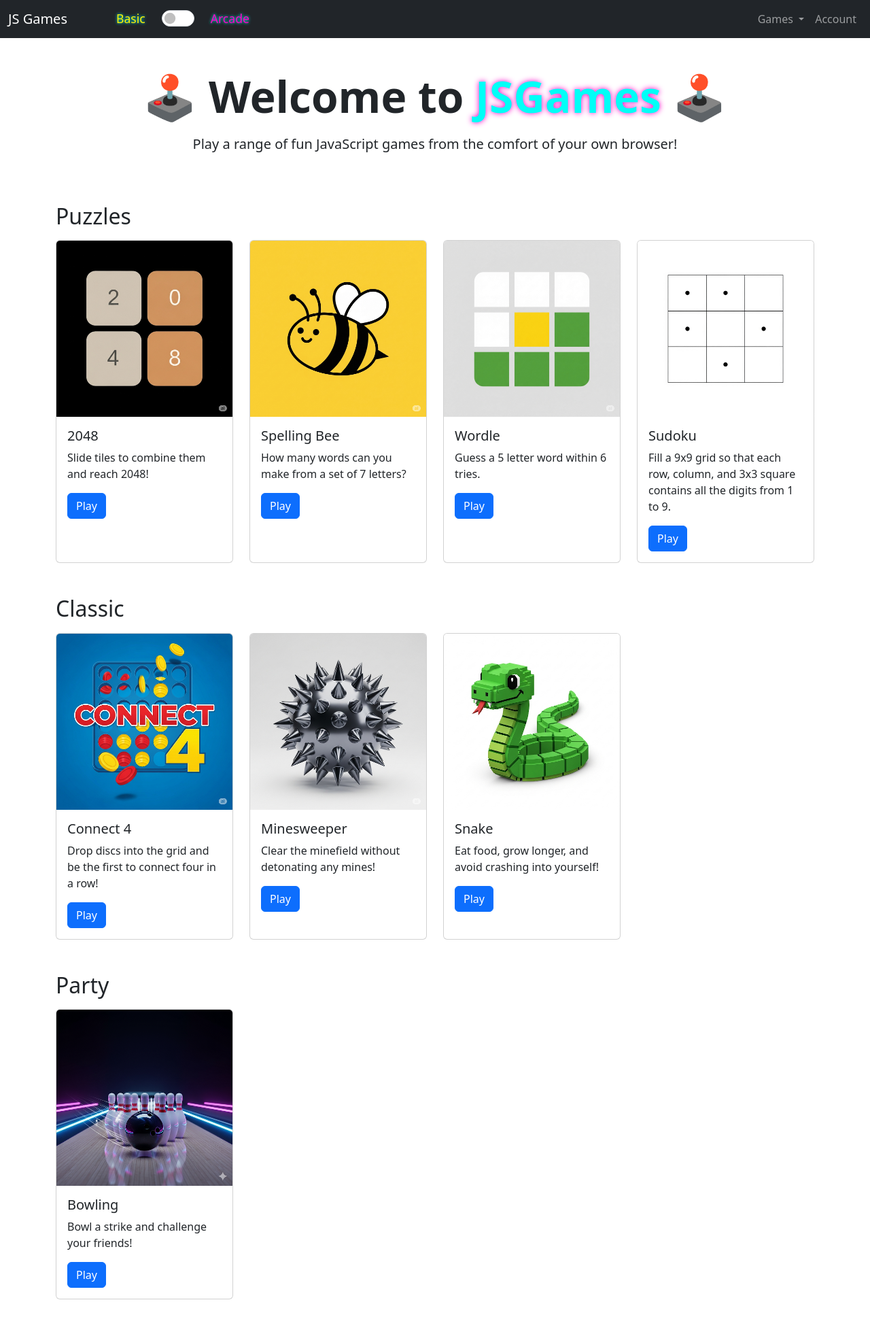
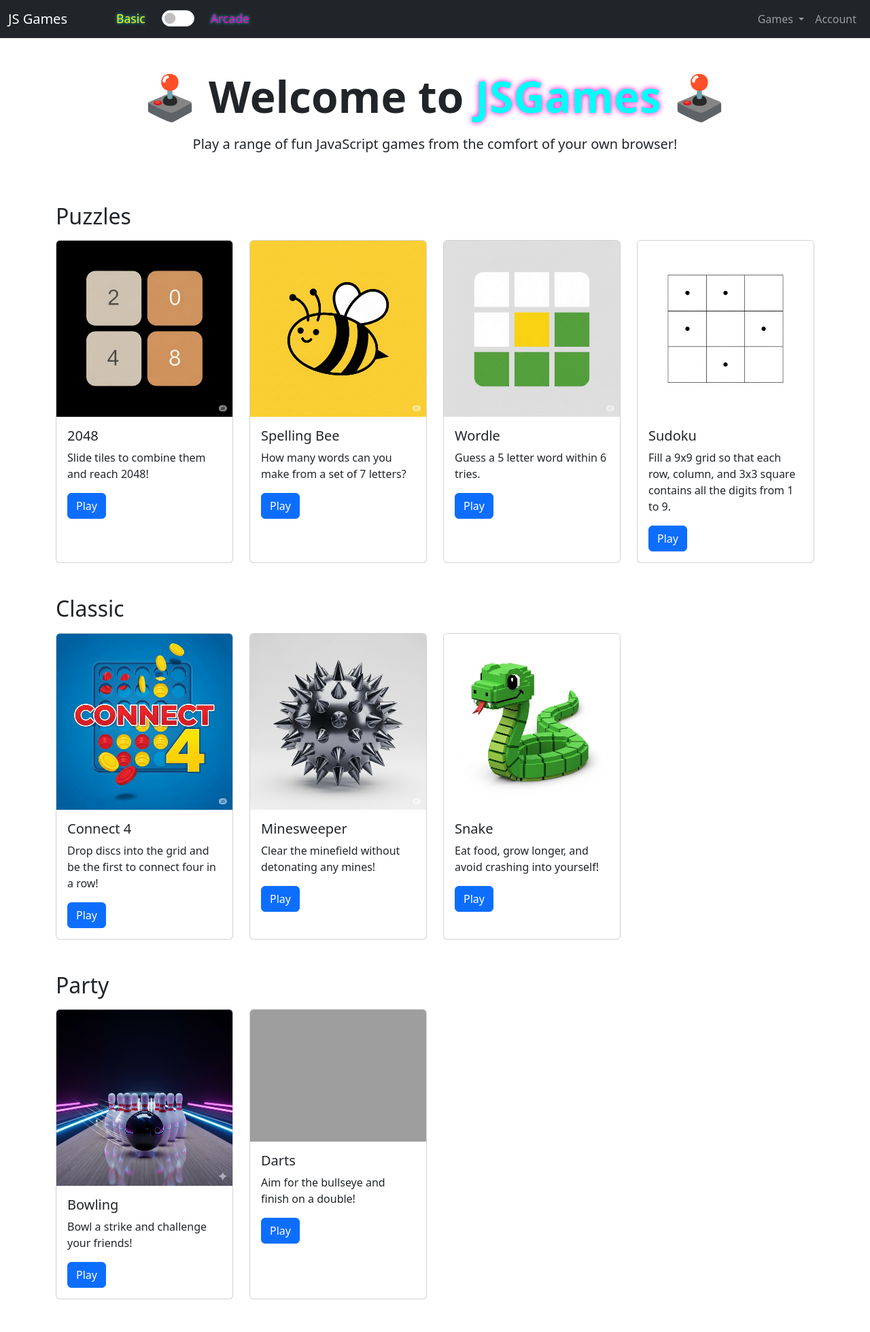
Before and after one commit to ben-hockley/js_games, a FastAPI app: page /home in a window 1280 px wide. Shown: the whole page at 68% size. Run offline with FastAPI, Linux system fonts and the light colour scheme; grey boxes are pictures that could not be loaded.

Commit message:
addded darts to navbar and homescreen

```diff
--- a/templates/base.html
+++ b/templates/base.html
@@ -39,6 +39,8 @@
                 <li><a class="dropdown-item" href="/play/connect-4">Connect 4</a></li>
                 <li><a class="dropdown-item" href="/play/minesweeper">Minesweeper</a></li>
                 <li><a class="dropdown-item" href="/play/snake">Snake</a></li>
+                <li><a class="dropdown-item" href="/play/bowling">Bowling</a></li>
+                <li><a class="dropdown-item" href="/play/darts">Darts</a></li>
               </ul>
             </li>
             <li class="nav-item">
--- a/templates/home.html
+++ b/templates/home.html
@@ -104,6 +104,16 @@
           </div>
         </div>
       </div>
+      <!-- Darts -->
+      <div class="col-12 col-sm-6 col-md-4 col-lg-3">
+        <div class="card h-100">
+          <img src="/static/img/darts.png" class="card-img-top" alt="Darts">
+          <div class="card-body">
+            <h5 class="card-title">Darts</h5>
+            <p class="card-text">Aim for the bullseye and finish on a double!</p>
+            <a href="/play/darts" class="btn btn-primary">Play</a>
+          </div>
+        </div>
     </div>
   </div>
 {% endblock %}
```
